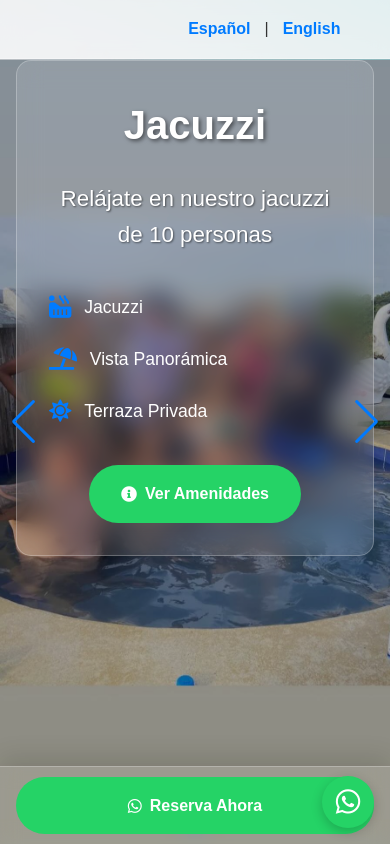
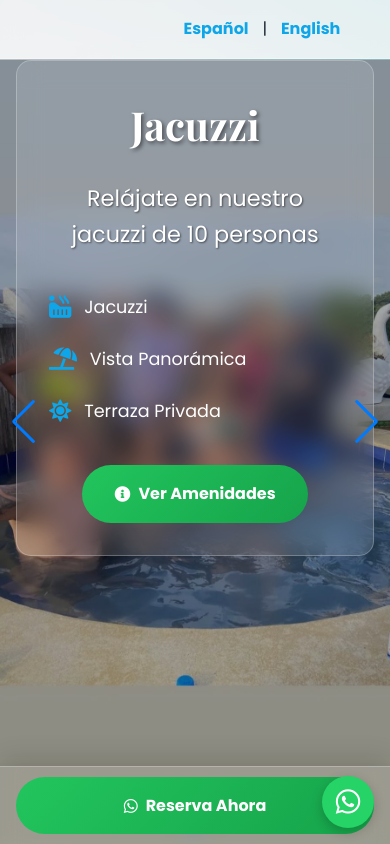
Before and after one commit to juanelopezm/san-antero-condo, a plain HTML site: page index.html in a window 390 px wide. Shown: the top 844 px of the page. Drawn offline with nearby package versions, Linux system fonts and the light colour scheme.

Commit message:
feat: enhanced hospitality UI/UX with premium fonts, refined colors, improved glassmorphism, and fixed jacuzzi hero positioning

```diff
--- a/assets/css/styles.css
+++ b/assets/css/styles.css
@@ -1,10 +1,12 @@
 /* Reset and Base Styles */
 :root {
-    --primary-color: #007bff;
-    --secondary-color: #17a2b8;
-    --text-color: #333;
-    --light-bg: #f8f9fa;
-    --dark-bg: #343a40;
+    --primary-color: #0ea5e9; /* Caribbean blue */
+    --secondary-color: #22c55e; /* Emerald */
+    --accent-color: #f59e0b; /* Amber */
+    --text-color: #1f2937;
+    --muted-text: #6b7280;
+    --light-bg: #f8fafc;
+    --dark-bg: #0b1220;
 }
 
 * {
@@ -14,7 +16,7 @@
 }
 
 body {
-    font-family: 'Arial', sans-serif;
+    font-family: 'Poppins', system-ui, -apple-system, Segoe UI, Roboto, 'Helvetica Neue', Arial, 'Noto Sans', 'Apple Color Emoji', 'Segoe UI Emoji', 'Segoe UI Symbol';
     line-height: 1.6;
     color: var(--text-color);
 }
@@ -92,7 +94,21 @@ header {
 
 /* Avoid cutting the bottom of the jacuzzi image */
 .swiper-slide.hero-jacuzzi {
-    background-position: bottom center;
+    background-position: center bottom;
+    align-items: flex-end;
+}
+
+.swiper-slide.hero-jacuzzi .hero-content {
+    margin-bottom: 12vh;
+}
+
+@media (max-width: 768px) {
+    .swiper-slide.hero-jacuzzi {
+        background-position: center bottom;
+    }
+    .swiper-slide.hero-jacuzzi .hero-content {
+        margin-bottom: 16vh;
+    }
 }
 
 .hero-content {
@@ -112,7 +128,8 @@ header {
 }
 
 .hero-content h1 {
-    font-size: 4rem;
+    font-family: 'Playfair Display', Georgia, 'Times New Roman', serif;
+    font-size: 3.5rem;
     margin-bottom: 1.5rem;
     text-shadow: 2px 2px 4px rgba(0, 0, 0, 0.5);
 }
@@ -155,12 +172,12 @@ header {
 }
 
 .cta-button.primary {
-    background: #25D366;
+    background: linear-gradient(135deg, #22c55e, #16a34a);
     color: white;
 }
 
 .cta-button.primary:hover {
-    background: #128C7E;
+    filter: brightness(1.05);
     transform: translateY(-2px);
 }
 
@@ -427,12 +444,12 @@ h2 {
     background: white;
     border-radius: 10px;
     overflow: hidden;
-    box-shadow: 0 2px 5px rgba(0, 0, 0, 0.1);
+    box-shadow: 0 10px 30px rgba(2, 6, 23, 0.08);
     transition: transform 0.3s ease;
 }
 
 .apartment:hover {
-    transform: translateY(-5px);
+    transform: translateY(-6px);
 }
 
 .apartment img,
@@ -468,7 +485,7 @@ h2 {
 }
 
 .apartment-type.highlight {
-    background: linear-gradient(to bottom, #ffffff, #f8f9fa);
+    background: linear-gradient(to bottom, rgba(255,255,255,0.8), rgba(255,255,255,0.9));
     padding: 3rem 2rem;
     text-align: center;
 }
@@ -530,8 +547,8 @@ h2 {
 }
 
 .feature-item i {
-    font-size: 2rem;
-    color: var(--primary-color);
+    font-size: 2.2rem;
+    color: var(--accent-color);
     margin-bottom: 1rem;
 }
 
@@ -582,10 +599,10 @@ h2 {
 }
 
 .amenities-column {
-    background: white;
+    background: rgba(255,255,255,0.9);
     padding: 2rem;
     border-radius: 8px;
-    box-shadow: 0 2px 4px rgba(0, 0, 0, 0.1);
+    box-shadow: 0 8px 24px rgba(2, 6, 23, 0.06);
 }
 
 .amenities-column h3 {
@@ -751,7 +768,7 @@ h2 {
 
 /* Footer */
 footer {
-    background: rgba(0, 0, 0, 0.8);
+    background: linear-gradient(180deg, rgba(2,6,23,1), rgba(2,6,23,0.9));
     color: white;
     text-align: center;
     padding: 2rem;
--- a/en/index.html
+++ b/en/index.html
@@ -20,6 +20,8 @@
     <link rel="alternate" hreflang="x-default" href="https://juanelopezm.github.io/san-antero-condo/">
     <link rel="preconnect" href="https://cdnjs.cloudflare.com">
     <link rel="preconnect" href="https://unpkg.com">
+    <link rel="preconnect" href="https://fonts.googleapis.com">
+    <link rel="preconnect" href="https://fonts.gstatic.com" crossorigin>
     <link rel="dns-prefetch" href="https://cdnjs.cloudflare.com">
     <link rel="dns-prefetch" href="https://unpkg.com">
     <link rel="preload" href="https://cdnjs.cloudflare.com/ajax/libs/font-awesome/5.15.4/css/all.min.css" as="style">
@@ -27,6 +29,7 @@
     <link rel="preload" href="../assets/images/atardecer.jpg" as="image">
     <link rel="preload" href="../assets/images/casa2.jpeg" as="image">
     <link rel="preload" href="https://unpkg.com/swiper/swiper-bundle.min.css" as="style">
+    <link href="https://fonts.googleapis.com/css2?family=Poppins:wght@400;600;700&family=Playfair+Display:wght@600;700&display=swap" rel="stylesheet">
     <link rel="preload" href="https://unpkg.com/swiper/swiper-bundle.min.js" as="script">
     <title>Cabañas Mi Pequeño Paraíso Cottages - Your Paradise in Playa Blanca, San Antero</title>
     <link rel="stylesheet" href="../assets/css/styles.css?v=2">
--- a/index.html
+++ b/index.html
@@ -20,6 +20,8 @@
     <link rel="alternate" hreflang="x-default" href="https://juanelopezm.github.io/san-antero-condo/">
     <link rel="preconnect" href="https://cdnjs.cloudflare.com">
     <link rel="preconnect" href="https://unpkg.com">
+    <link rel="preconnect" href="https://fonts.googleapis.com">
+    <link rel="preconnect" href="https://fonts.gstatic.com" crossorigin>
     <link rel="dns-prefetch" href="https://cdnjs.cloudflare.com">
     <link rel="dns-prefetch" href="https://unpkg.com">
     <link rel="preload" href="https://cdnjs.cloudflare.com/ajax/libs/font-awesome/5.15.4/css/all.min.css" as="style">
@@ -27,6 +29,7 @@
     <link rel="preload" href="assets/images/atardecer.jpg" as="image">
     <link rel="preload" href="assets/images/casa2.jpeg" as="image">
     <link rel="preload" href="https://unpkg.com/swiper/swiper-bundle.min.css" as="style">
+    <link href="https://fonts.googleapis.com/css2?family=Poppins:wght@400;600;700&family=Playfair+Display:wght@600;700&display=swap" rel="stylesheet">
     <link rel="preload" href="https://unpkg.com/swiper/swiper-bundle.min.js" as="script">
     <title>Cabañas Mi Pequeño Paraíso - Tu Paraíso en Playa Blanca, San Antero</title>
     <link rel="stylesheet" href="assets/css/styles.css?v=2">
```
